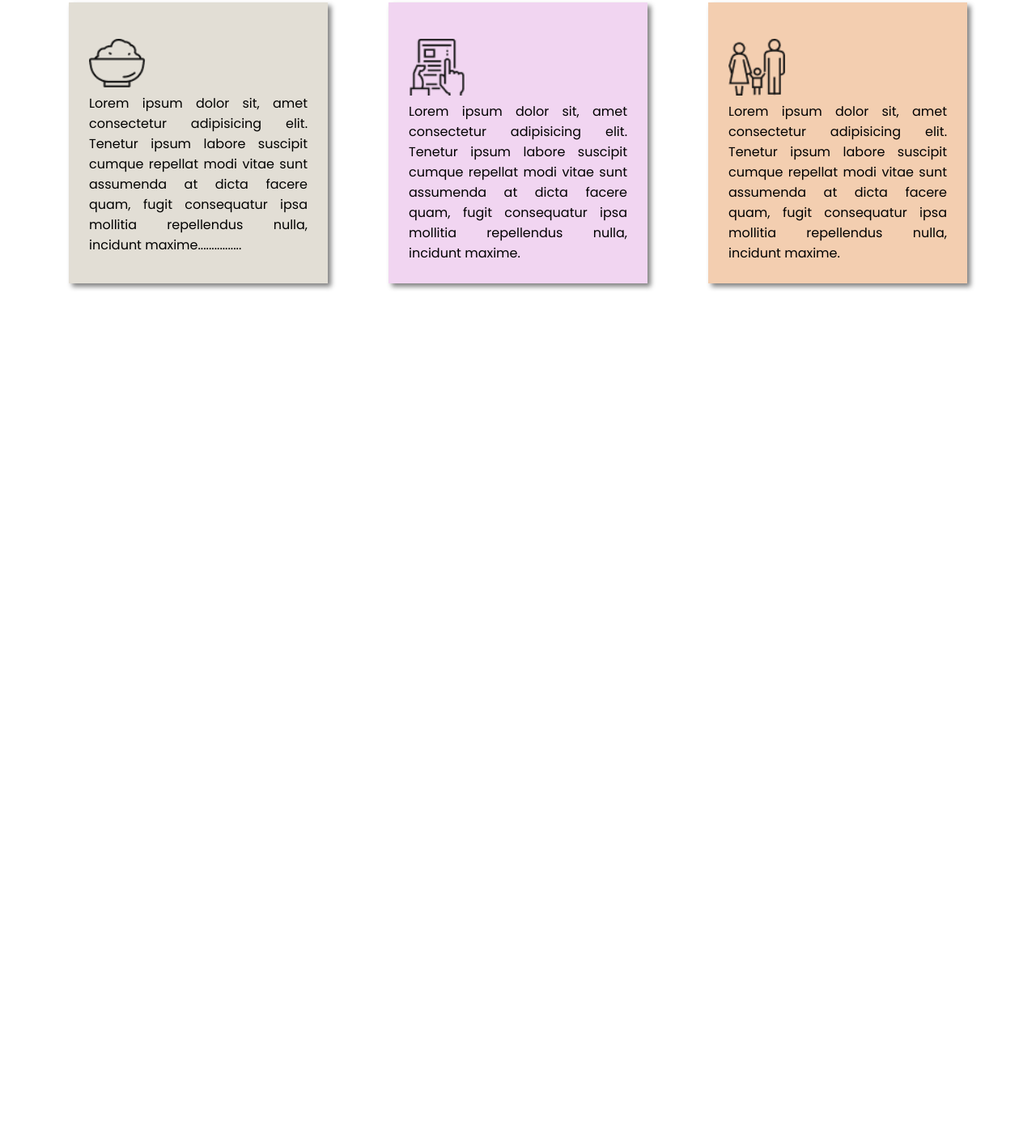
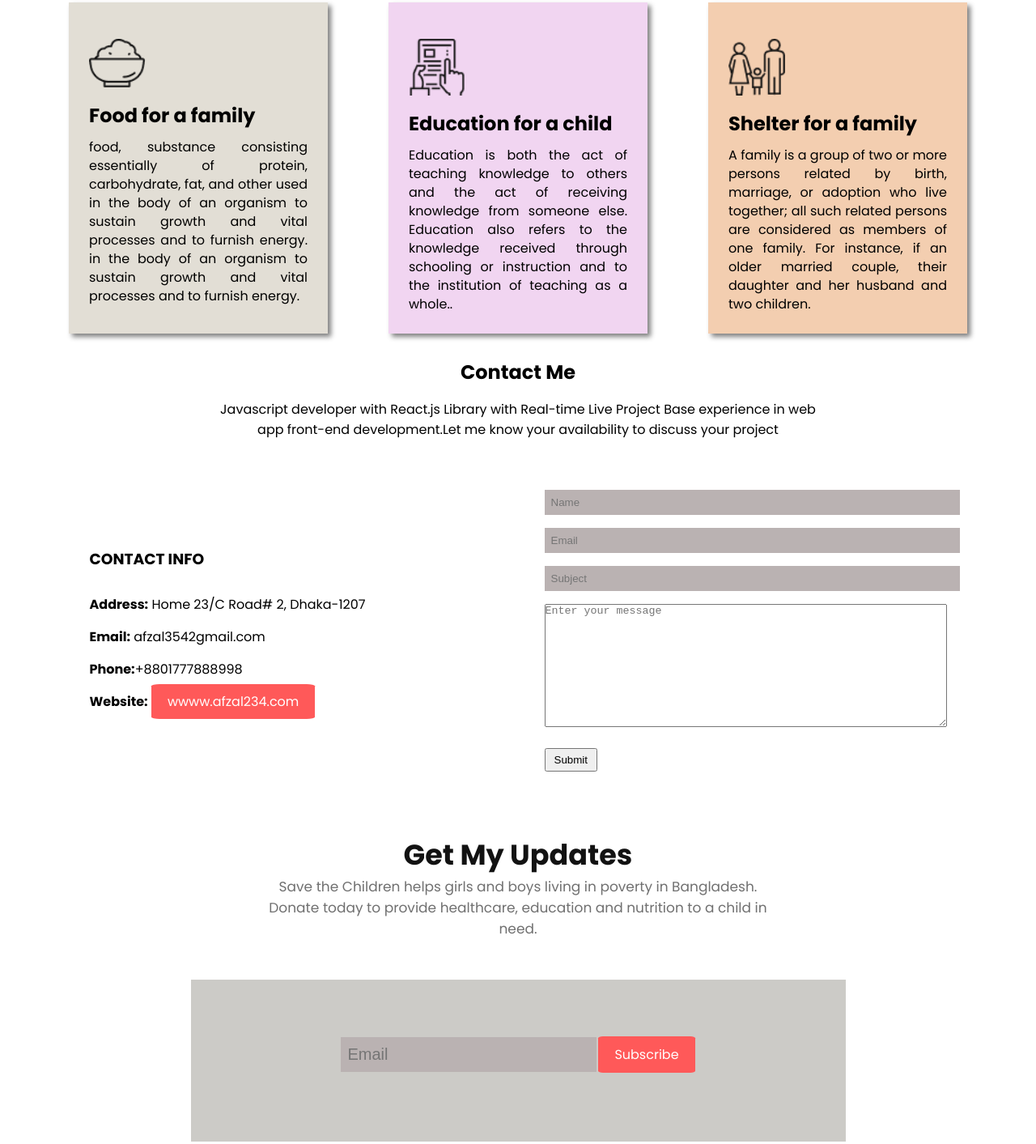
Before and after one commit to afzal75/assignments-1, a plain HTML site: page index.html in a window 1280 px wide. Shown: the part 1344-2757 px from the top of the page at 81% size. Before the commit the page ends 1704 px from the top, so only its background shows below. Drawn offline with Linux system fonts and the light colour scheme.

Commit message:
fully work done

```diff
--- a/css/style.css
+++ b/css/style.css
@@ -101,15 +101,18 @@ button a {
     padding: 10px 20px;
     margin-top: -10px;
 }
-.other-amount{
+
+.other-amount {
     color: #B3B3B3;
     text-align: center;
     padding-top: 20px;
 }
-.btn{
+
+.btn {
     text-align: center;
     padding-top: 20px;
 }
+
 /* donate amount part end */
 
 /* feature section start */
@@ -122,38 +125,161 @@ button a {
     flex-wrap: wrap;
 }
 
-.title2 {
-    font-size: 50px;
-    text-align: center;
-    margin-top: 70px;
-    margin-bottom: 20px;
-}
-
-.box{
+.blog {
     width: 270px;
     margin: 0 auto;
     padding: 25px;
     border-radius: 5px;
     margin-top: 20px;
 }
-.box2{
+
+.blog2 {
     background-color: #E2DED5;
     box-shadow: 4px 4px 6px gray;
 }
-.box3{
+
+.blog3 {
     background-color: #F1D5F1;
     box-shadow: 4px 4px 6px gray;
 }
-.box4{
+
+.blog4 {
     background-color: #F3CEB0;
     box-shadow: 4px 4px 6px gray;
 }
 
+.blog-title {
+    margin-top: 10px;
+    margin-bottom: 10px;
+}
+
 .package-descript-text {
-    text-align: justify
+    text-align: justify;
+    line-height: 23px;
 }
 
 .icon img {
     width: 70px;
 }
+
 /* feature section end */
+
+/* contact form start */
+.contact {
+    text-align: center;
+    padding-bottom: 20px;
+    margin-top: 20px;
+}
+
+.contact p {
+    padding: 1rem;
+    width: 60%;
+    margin: auto;
+    line-height: 25px;
+}
+
+.contact__details {
+    display: flex;
+    align-items: center;
+    justify-content: space-around;
+    height: 400px;
+}
+
+.contact__details .info {
+    line-height: 40px;
+}
+
+.contact__details .info h3 {
+    margin-bottom: 1rem;
+}
+
+.contact__details .info span {
+    font-weight: bold;
+}
+
+.form_inside {
+    margin-bottom: 1rem;
+    margin-right: 1rem;
+    outline: none;
+    background: #bab2b2;
+    border: 0;
+    padding: 0.5rem 0.5rem;
+    width: 100%;
+}
+
+#submit {
+    margin-top: 1.2rem;
+    padding: 5px 10px;
+}
+
+#submit:hover {
+    background-color: #ff5959;
+    outline: none;
+}
+
+/* contact form end */
+
+/* update section start */
+.email-field {
+    display: flex;
+    justify-content: center;
+    align-items: center;
+    width: 809px;
+    height: 200px;
+    background: #cccbc7;
+    margin: 0 auto;
+    margin-bottom: 100px;
+}
+
+.email-field input {
+    width: 300px;
+    height: 27px;
+    outline: none;
+    background: #bab2b2;
+    border: 0;
+    font-size: 20px;
+    margin-right: 2px;
+}
+
+a {
+    text-decoration: none;
+    padding: 10px 20px;
+    background-color: #FF5959;
+    color: white;
+    text-align: left;
+    border-radius: 5%;
+    margin-top: -16px;
+}
+
+.email-form {
+    margin-bottom: 1rem;
+    margin-right: 1rem;
+    padding: 0.5rem 0.5rem;
+}
+
+/* footer section start */
+.footer {
+    display: flex;
+    flex-direction: column;
+    justify-content: center;
+    background-color: #0B0D17;
+    text-align: center;
+    height: 177px;
+}
+
+.footer h2 {
+    color: #FF5959;
+    font-size: 36px;
+}
+.footer p {
+    font-size: 16px;
+    text-align: center;
+    color: white;
+}
+.footer small{
+    color: white;
+    font-size: 14px;
+    font-weight: 400;
+
+}
+/* footer section end */
--- a/index.html
+++ b/index.html
@@ -68,41 +68,42 @@
         <!-- feature section start -->
         <section>
             <div class="feature-section">
-                <div class="box2">
-                    <div class="box">
+                <div class="blog2">
+                    <div class="blog">
                         <div class="icon">
                             <img src="./icons/food.png" alt="" />
+                            <h2 class="blog-title">Food for a family</h2>
                             <p class="package-descript-text">
-                                Lorem ipsum dolor sit, amet consectetur adipisicing elit. Tenetur
-                                ipsum labore suscipit cumque repellat modi vitae sunt assumenda at
-                                dicta facere quam, fugit consequatur ipsa mollitia repellendus
-                                nulla, incidunt maxime................
+                                food, substance consisting essentially of protein, carbohydrate, fat, and other
+                                used in the body of an organism to sustain growth and vital processes and to
+                                furnish energy.
+                                in the body of an organism to sustain growth and vital processes and to furnish energy.
                             </p>
                         </div>
                     </div>
                 </div>
-                <div class="box3">
-                    <div class="box">
+                <div class="blog3">
+                    <div class="blog">
                         <div class="icon">
                             <img src="./icons/Frame-1.png" alt="" />
+                            <h2 class="blog-title">Education for a child</h2>
                             <p class="package-descript-text">
-                                Lorem ipsum dolor sit, amet consectetur adipisicing elit. Tenetur
-                                ipsum labore suscipit cumque repellat modi vitae sunt assumenda at
-                                dicta facere quam, fugit consequatur ipsa mollitia repellendus
-                                nulla, incidunt maxime.
+                                Education is both the act of teaching knowledge to others and the act of receiving
+                                knowledge from someone else. Education also refers to the knowledge received through
+                                schooling or instruction and to the institution of teaching as a whole..
                             </p>
                         </div>
                     </div>
                 </div>
-                <div class="box4">
-                    <div class="box">
+                <div class="blog4">
+                    <div class="blog">
                         <div class="icon">
                             <img src="./icons/shelter.png" alt="" />
+                            <h2 class="blog-title">Shelter for a family</h2>
                             <p class="package-descript-text">
-                                Lorem ipsum dolor sit, amet consectetur adipisicing elit. Tenetur
-                                ipsum labore suscipit cumque repellat modi vitae sunt assumenda at
-                                dicta facere quam, fugit consequatur ipsa mollitia repellendus
-                                nulla, incidunt maxime.
+                                A family is a group of two or more persons related by birth, marriage, or adoption who
+                                live together; all such related persons are considered as members of one family. For
+                                instance, if an older married couple, their daughter and her husband and two children.
                             </p>
                         </div>
                     </div>
@@ -110,7 +111,67 @@
             </div>
         </section>
         <!-- feature section end -->
+
+
+        <section>
+            <div class="contact">
+                <h1>Contact Me</h1>
+                <p>
+                    Javascript developer with React.js Library with Real-time Live Project
+                    Base experience in web app front-end development.Let me know your
+                    availability to discuss your project
+                </p>
+            </div>
+            <div class="contact__details">
+                <div class="info">
+                    <h3>CONTACT INFO</h3>
+                    <p><span>Address:</span> Home 23/C Road# 2, Dhaka-1207</p>
+                    <p><span>Email:</span> afzal3542gmail.com</p>
+                    <p><span>Phone:</span>+8801777888998</p>
+                    <p><span>Website:</span> <a href="#">wwww.afzal234.com</a></p>
+                </div>
+                <div class="form">
+                    <input class="form_inside" type="text" placeholder="Name" />
+                    <input class="form_inside" type="text" placeholder="Email" />
+                    <div>
+                        <input class="form_inside" type="text" placeholder="Subject" />
+                    </div>
+                    <div>
+                        <textarea id="story" placeholder="Enter your message" name="story" rows="10"
+                            cols="60"></textarea>
+                    </div>
+                    <input id="submit" type="submit" value="Submit" />
+                </div>
+            </div>
+        </section>
+
+        <!-- update section start -->
+        <section>
+            <div class="donate-section">
+                <h2>Get My Updates</h2>
+                <p>Save the Children helps girls and boys living in poverty in Bangladesh. Donate today to provide
+                    healthcare, education and nutrition to a child in need.</p>
+            </div>
+
+        </section>
+
+        <div class="email-field">
+            <input class="email-form" type="male" placeholder="Email"> <a class="subscribe" target="_blank"
+                href="#">Subscribe </a>
+        </div>
+        <!-- update section end -->
     </main>
+    <!-- footer section start -->
+    <footer>
+        <div class="footer">
+            <h2>Be Humble</h2>
+            <h5><small>I’m gonna do it</small></h5>
+            <p>
+                Copyright &copy;2020 Afzal Bhuiyan All Rights Reserved
+              </p>
+        </div>
+    </footer>
+    <!-- footer section end -->
 </body>
 
 </html>
```
